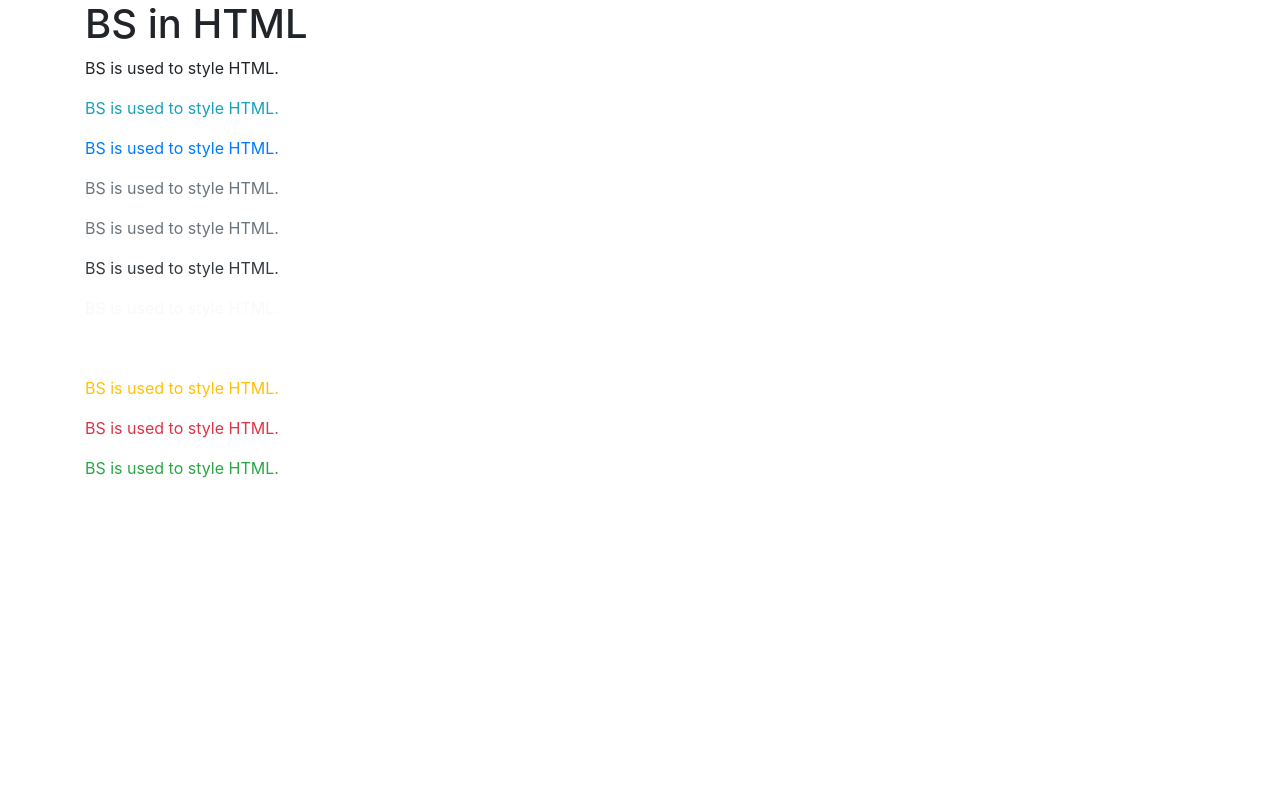
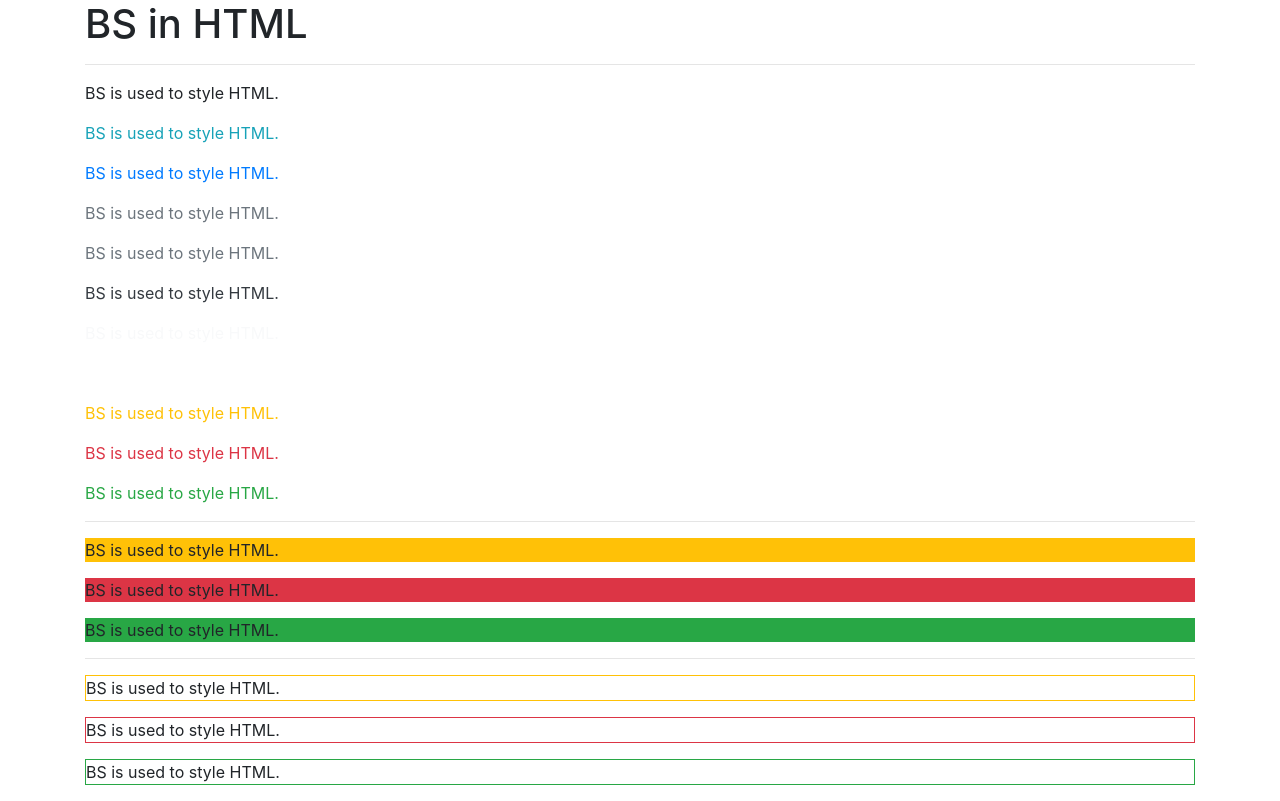
Before and after one commit to vamandeshmukh/deloitte-ui-19-dec-2022, a plain HTML site: page bs/01-bs-intro.html in a window 1280 px wide. Drawn offline with nearby package versions, Linux system fonts and the light colour scheme.

Commit message:
bootstrap

```diff
--- a/bs/01-bs-intro.html
+++ b/bs/01-bs-intro.html
@@ -8,6 +8,7 @@
 <body>
     <div class="container">
         <h1>BS in HTML</h1>
+        <hr />
         <p>BS is used to style HTML.</p>
         <p class="text-info">BS is used to style HTML.</p>
         <p class="text-primary">BS is used to style HTML.</p>
@@ -19,6 +20,14 @@
         <p class="text-warning">BS is used to style HTML.</p>
         <p class="text-danger">BS is used to style HTML.</p>
         <p class="text-success">BS is used to style HTML.</p>
+        <hr />
+        <p class="bg-warning">BS is used to style HTML.</p>
+        <p class="bg-danger">BS is used to style HTML.</p>
+        <p class="bg-success">BS is used to style HTML.</p>
+        <hr />
+        <p class="border border-warning">BS is used to style HTML.</p>
+        <p class="border border-danger">BS is used to style HTML.</p>
+        <p class="border border-success">BS is used to style HTML.</p>
     </div>
 
 </body>
```
